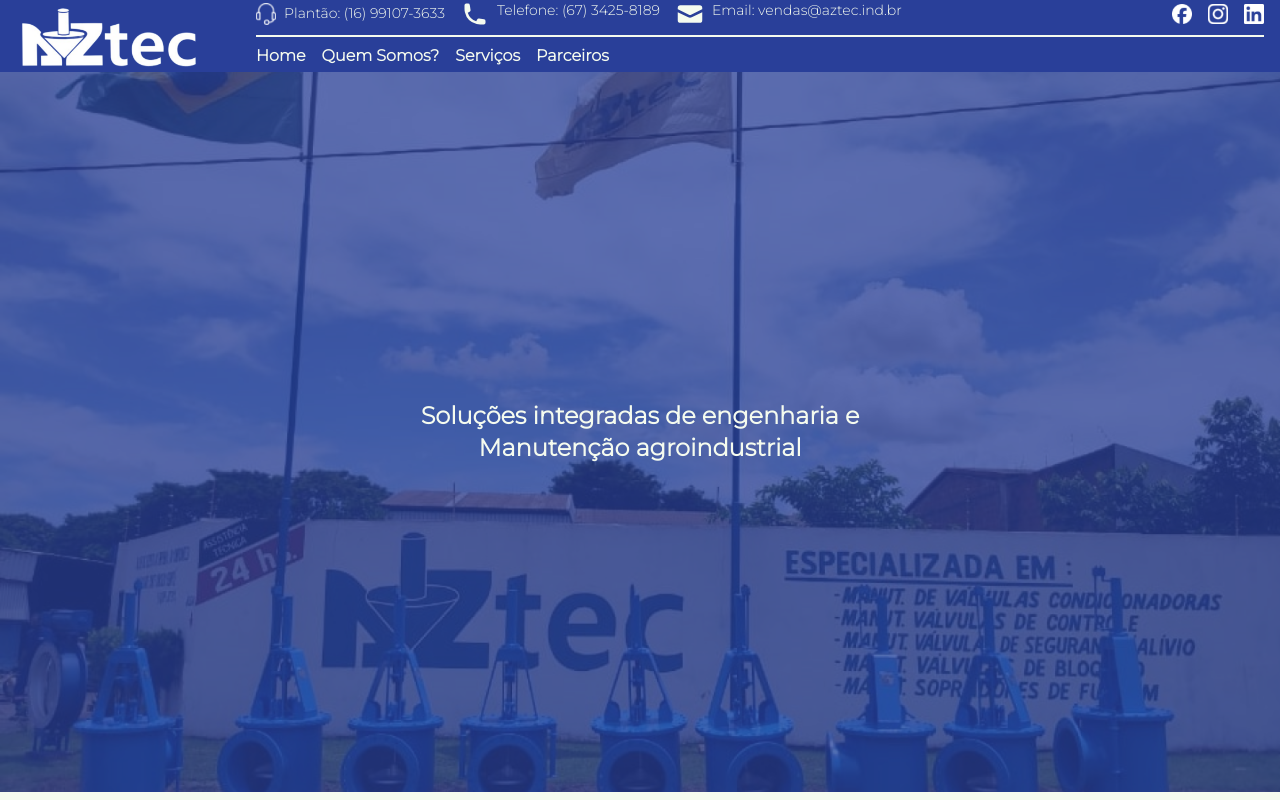
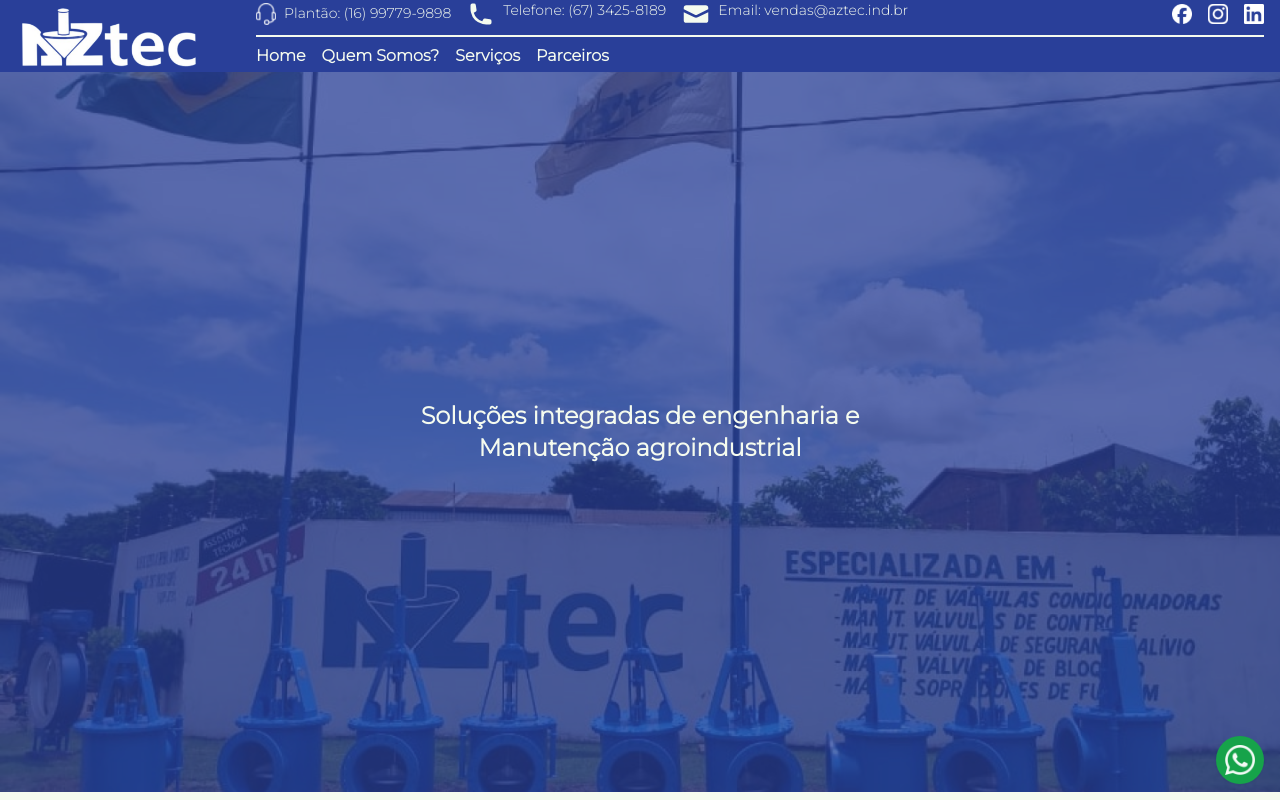
Before and after one commit to TakashiNishii/AZtec, a Next.js app: page / in a window 1280 px wide. Shown: the top 800 px of the page. Built offline with nearby package versions, Linux system fonts and the light colour scheme.

Commit message:
:art: Whatsapp button

```diff
--- a/app/components/Footer.tsx
+++ b/app/components/Footer.tsx
@@ -16,7 +16,7 @@
           <h3 className="text-2xl font-bold">Contato</h3>
           <div className='flex flex-row gap-2 w-full items-center'>
             <PhoneIcon className='w-10 h-10' />
-            <span className="text-lg">Plantão: (16) 99107-3633</span>
+            <span className="text-lg">Plantão: (16) 99779-9898</span>
           </div>
 
           <div className='flex flex-row gap-2 w-full items-center'>
--- a/app/components/HeaderContent/HeaderContent.tsx
+++ b/app/components/HeaderContent/HeaderContent.tsx
@@ -16,7 +16,7 @@
               <Image src="/icons/plantao.png" alt="Telefone" width={20} height={20} />
               <p className='text-sm font-medium'>
                 <span className='hidden lg:inline'>Plantão: </span>
-                (16) 99107-3633
+                (16) 99779-9898
               </p>
             </div>
             <div className='flex gap-2'>
--- /dev/null
+++ b/app/components/WhatsappButton.tsx
@@ -0,0 +1,15 @@
+import Image from 'next/image'
+import Link from 'next/link'
+import React from 'react'
+
+const WhatsappButton = () => {
+  return (
+    <div className='btn btn-circle border-0 bg-green-600 fixed bottom-4 right-4 hover:bg-green-600'>
+      <Link href='https://wa.me/5516997799898' target='_blank' rel='noreferrer' className='animate-pulse '>
+        <Image src='/icons/whatsapp.png' alt='Whatsapp' width={30} height={30} />
+      </Link>
+    </div>
+  )
+}
+
+export default WhatsappButton
--- a/app/layout.tsx
+++ b/app/layout.tsx
@@ -3,6 +3,7 @@
 import "./globals.css";
 import Footer from "./components/Footer";
 import { Header } from "./components";
+import WhatsappButton from "./components/WhatsappButton";
 
 const montserrat = Montserrat({ subsets: ["latin"], weight: "300" });
 
@@ -25,6 +26,7 @@
 
         <Header />
         {children}
+        <WhatsappButton />
         <Footer />
       </body>
     </html>
--- a/app/servicos/page.tsx
+++ b/app/servicos/page.tsx
@@ -12,7 +12,6 @@
         <p className='text-primary font-semibold'>Voltar</p>
       </Link>
       <Suspense fallback={<div>Carregando informações...</div>}>
-
         <ServicosInfo />
       </Suspense>
     </div>
--- a/tailwind.config.ts
+++ b/tailwind.config.ts
@@ -13,6 +13,25 @@
         background: "var(--background)",
         foreground: "var(--foreground)",
       },
+      animation:{
+        'shake': 'shake 0.82s cubic-bezier(.36,.07,.19,.97) both infinite',
+      },
+      keyframes: {
+          'shake' : {
+              '10%, 90%': {
+                  transform: 'translate3d(-1px, 0, 0)'
+              },
+              '20%, 80%' : {
+                  transform: 'translate3d(2px, 0, 0)'
+              },
+              '30%, 50%, 70%': {
+                  transform: 'translate3d(-4px, 0, 0)'
+              },
+              '40%, 60%': {
+                  transform: 'translate3d(4px, 0, 0)'
+              }
+          }
+      }
     },
     fontFamily: {
       sans: ["Literata", "ui-sans-serif", "system-ui"],
```
Also changed, not shown: public/icons/whatsapp.png (added).
